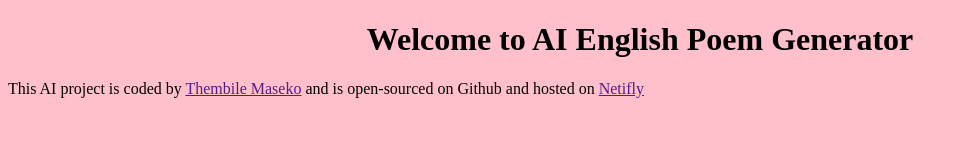
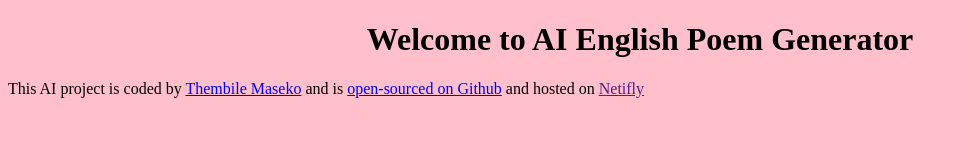
Before and after one commit to thembilemaseko/AI-Poem-Generator, a plain HTML site: page index.html in a window 1280 px wide. Shown: the whole page, without its empty margins (0-968 px from the left). Drawn offline with Linux system fonts and the light colour scheme; files that its build step writes are made by us from their sources; files whose address does not match are found by name.

Commit message:
Update index.html

```diff
--- a/index.html
+++ b/index.html
@@ -12,8 +12,10 @@
 
 
     <footer>
-        This AI project is coded by <a href="" target="">Thembile Maseko</a>
-        and is open-sourced on Github</a>
+        This AI project is coded by
+        <a href="https://github.com/thembilemaseko" target="">Thembile Maseko</a>
+        and is
+        <a href="https://github.com/thembilemaseko/AI-Poem-Generator" target="_blank">open-sourced on Github</a>
         and hosted on
         <a href="" target="_blank">Netifly</a>
     </footer>
```
